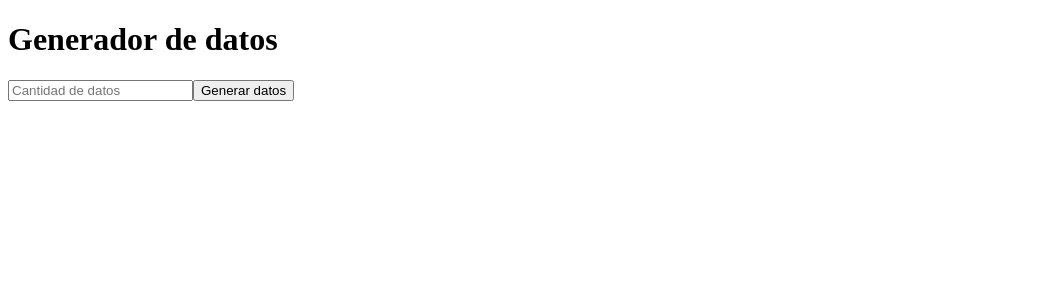
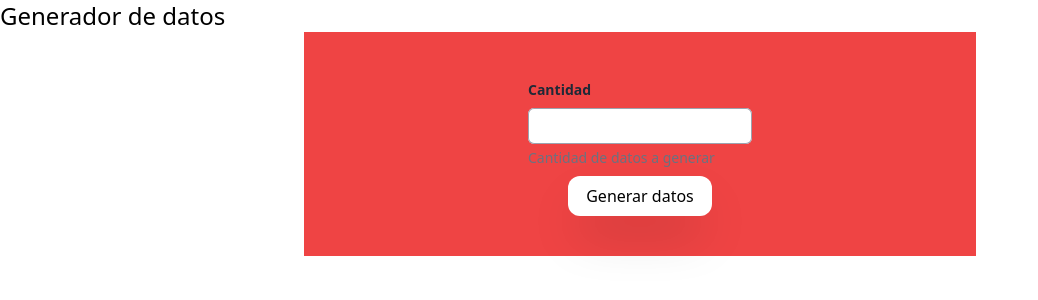
Before and after one commit to NexWan/GeneradorDatosWeb, an Angular app: page / in a window 1280 px wide. Shown: the top 300 px of the page, without its empty margins (0-1038 px from the left). Built offline with nearby package versions, Linux system fonts and the light colour scheme.

Commit message:
Added tailwind css and started some styling

```diff
--- a/package.json
+++ b/package.json
@@ -28,12 +28,15 @@
     "@angular/cli": "^17.3.0",
     "@angular/compiler-cli": "^17.3.0",
     "@types/jasmine": "~5.1.0",
+    "autoprefixer": "^10.4.19",
     "jasmine-core": "~5.1.0",
     "karma": "~6.4.0",
     "karma-chrome-launcher": "~3.2.0",
     "karma-coverage": "~2.2.0",
     "karma-jasmine": "~5.1.0",
     "karma-jasmine-html-reporter": "~2.1.0",
+    "postcss": "^8.4.38",
+    "tailwindcss": "^3.4.3",
     "typescript": "~5.4.2"
   }
 }
--- a/src/app/app.component.html
+++ b/src/app/app.component.html
@@ -1,8 +1,24 @@
-<h1>Generador de datos</h1>
+<app-header></app-header>
 
-<input type="number" placeholder="Cantidad de datos" id="amount"/>
 
-<button (click)="generateData()">Generar datos</button>
+<div class="container flex max-w-2xl mx-auto bg-red-500 flex-col p-10">
+    <div class="mx-auto my-2">
+        <label for="inputname" class="block text-gray-800 font-semibold text-sm"
+          >Cantidad</label
+        >
+        <div class="mt-2">
+          <input
+            type="text"
+            name="inputname"
+            id="amount"
+            class="block w-56 rounded-md py-1.5 px-2 ring-1 ring-inset ring-gray-400 focus:text-gray-800"
+          />
+        </div>
+        <label class="pt-1 block text-gray-500 text-sm">Cantidad de datos a generar</label>
+      </div>
+    <button class="bg-white shadow-2xl w-36 rounded-xl h-10 mx-auto hover:scale-105 transition-all ease-in-out active:scale-90" (click)="generateData()">Generar datos</button>
+
+</div>
 
 
 <router-outlet></router-outlet>
--- a/src/app/app.component.scss
+++ b/src/app/app.component.scss
@@ -0,0 +1,4 @@
+app-header {
+    width: 100%;
+    height: 250px;
+}
--- a/src/app/app.component.ts
+++ b/src/app/app.component.ts
@@ -2,12 +2,12 @@ import { Component } from '@angular/core';
 import { Router, RouterLink, RouterLinkActive, RouterOutlet, ActivatedRoute } from '@angular/router';
 import { RandomDataComponent } from './utils/random-data/random-data.component';
 import { NgFor } from '@angular/common';
-import { query } from '@angular/animations';
+import { HeaderComponent } from './layer/header/header.component';
 
 @Component({
   selector: 'app-root',
   standalone: true,
-  imports: [RouterOutlet, RandomDataComponent, NgFor, RouterLink, RouterLinkActive],
+  imports: [RouterOutlet, RandomDataComponent, NgFor, RouterLink, RouterLinkActive, HeaderComponent],
   templateUrl: './app.component.html',
   styleUrl: './app.component.scss'
 })
--- /dev/null
+++ b/src/app/layer/header/header.component.html
@@ -0,0 +1,4 @@
+
+<div class="container max-w-full ">
+    <p class="text-2xl">Generador de datos</p>
+</div>
--- a/src/styles.scss
+++ b/src/styles.scss
@@ -1 +1,4 @@
 /* You can add global styles to this file, and also import other style files */
+@tailwind base;
+@tailwind components;
+@tailwind utilities;
--- /dev/null
+++ b/tailwind.config.js
@@ -0,0 +1,10 @@
+/** @type {import('tailwindcss').Config} */
+module.exports = {
+  content: [
+    "./src/**/*.{html,ts}"
+  ],
+  theme: {
+    extend: {},
+  },
+  plugins: [],
+}
```
Also changed, not shown: src/app/layer/header/header.component.ts (added, +12 -0 lines), src/app/layer/header/header.component.scss (added), 2 other files (tests, documents, lock files or other folders).
